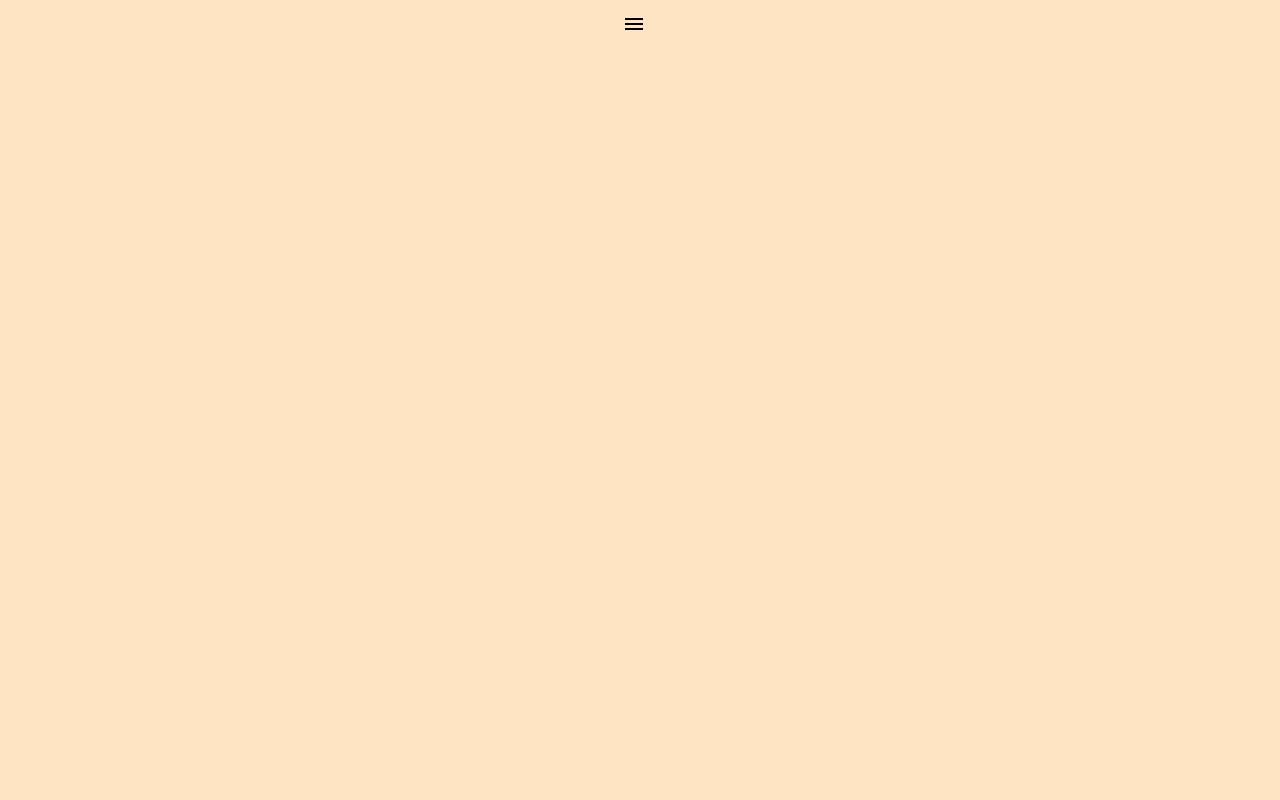
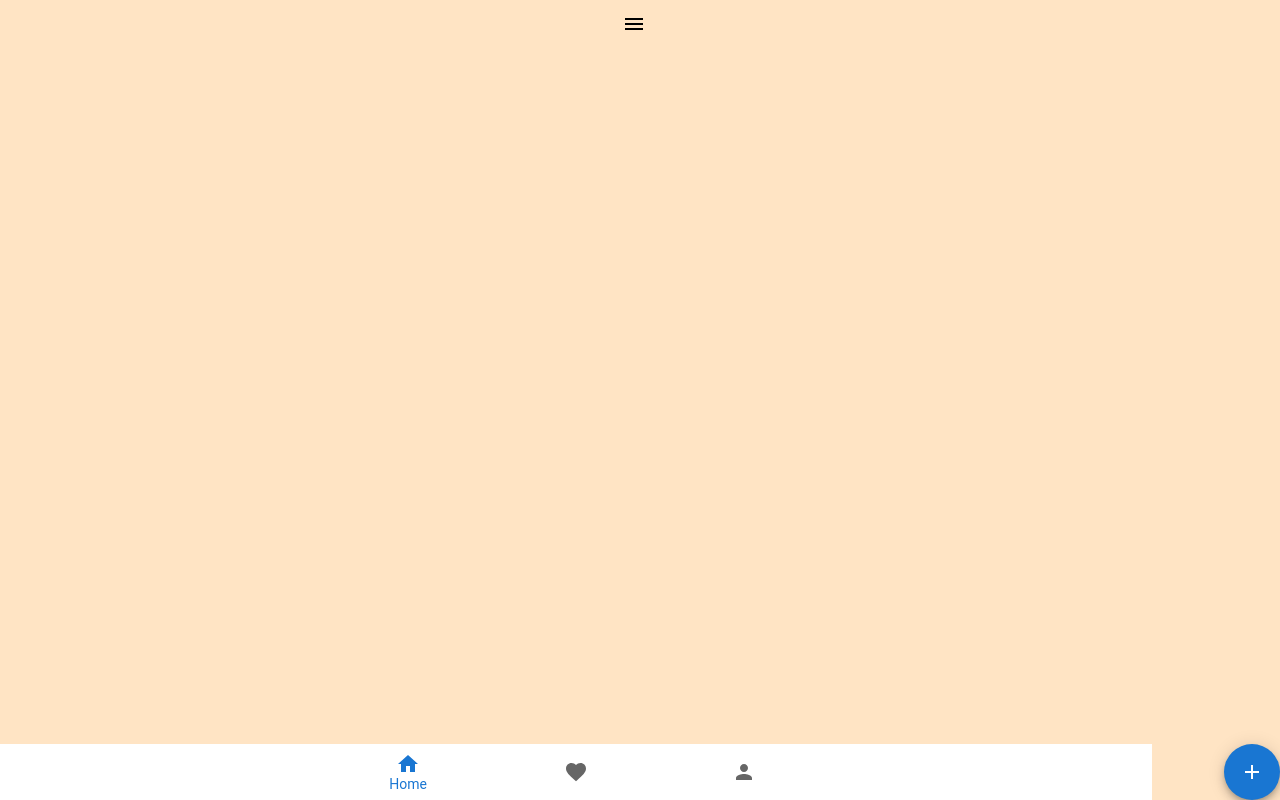
Before and after one commit to grgkimari/material-ui-learn, a React (Create React App) app: page / in a window 1280 px wide. Built offline with nearby package versions, Linux system fonts and the light colour scheme.

Commit message:
SpeedDial and Bottom Navigation

```diff
--- a/src/App.tsx
+++ b/src/App.tsx
@@ -2,6 +2,7 @@ import React from 'react';
 import './App.css';
 import BreadCrumbComponent from './Components/BreadCrumbComponent';
 import MuiAccordion from './Components/MuiAccordion';
+import MuiBottomNavigation from './Components/MuiBottomNavigation';
 import MuiButton from './Components/MuiButton';
 import MuiCard from './Components/MuiCard';
 import MuiCheckbox from './Components/MuiCheckbox';
@@ -11,6 +12,7 @@ import MuiNavbar from './Components/MuiNavbar';
 import MuiRadioButton from './Components/MuiRadioButton';
 import MuiRating from './Components/MuiRating';
 import MuiSelect from './Components/MuiSelect';
+import MuiSpeedDial from './Components/MuiSpeedDial';
 import MuiSwitch from './Components/MuiSwitch';
 import MuiTextField from './Components/MuiTextField';
 import MuiTypography from './Components/MuiTypography';
@@ -20,6 +22,8 @@ function App() {
     <div className="App">
 {/* <BreadCrumbComponent /> */}
 <MuiDrawer />
+<MuiSpeedDial />
+<MuiBottomNavigation />
     </div>
   );
 }
--- /dev/null
+++ b/src/Components/MuiBottomNavigation.tsx
@@ -0,0 +1,22 @@
+import { Favorite, Home, Person } from "@mui/icons-material"
+import { BottomNavigation, BottomNavigationAction } from "@mui/material"
+import { useState } from "react"
+
+const MuiBottomNavigation = () => {
+    const[activeAction, setActiveAction] = useState(0)
+    return(
+        <BottomNavigation sx={{
+            width: "90%",
+            position : "absolute",
+            bottom : 0,
+        }} value={activeAction} onChange ={ (event, newValue) => {
+            setActiveAction(newValue)
+        }}>
+            <BottomNavigationAction label="Home" icon={<Home />}/>
+            <BottomNavigationAction label="Favorites" icon={<Favorite />}/>
+            <BottomNavigationAction label="Profile" icon={<Person />}/>
+        </BottomNavigation>
+    )
+}
+
+export default MuiBottomNavigation
--- /dev/null
+++ b/src/Components/MuiSpeedDial.tsx
@@ -0,0 +1,22 @@
+import { SpeedDial, SpeedDialAction, SpeedDialIcon } from "@mui/material"
+import ContentCopyIcon from '@mui/icons-material/ContentCopy';
+import ShareIcon from '@mui/icons-material/Share';
+import PrintIcon from '@mui/icons-material/Print';
+
+
+const MuiSpeedDial = () => {
+    return(
+        <SpeedDial ariaLabel="Navigation speed dial" icon={<SpeedDialIcon />} sx={{
+            position : "absolute",
+            bottom : 0,
+            right : 0
+        }}>
+            <SpeedDialAction icon={<ContentCopyIcon />} tooltipTitle="Copy" tooltipOpen/>
+            <SpeedDialAction icon={<PrintIcon />} tooltipTitle="Print" tooltipOpen/>
+            <SpeedDialAction icon={<ShareIcon />} tooltipTitle="Share" tooltipOpen/>
+
+        </SpeedDial>
+    )
+}
+
+export default MuiSpeedDial
```
